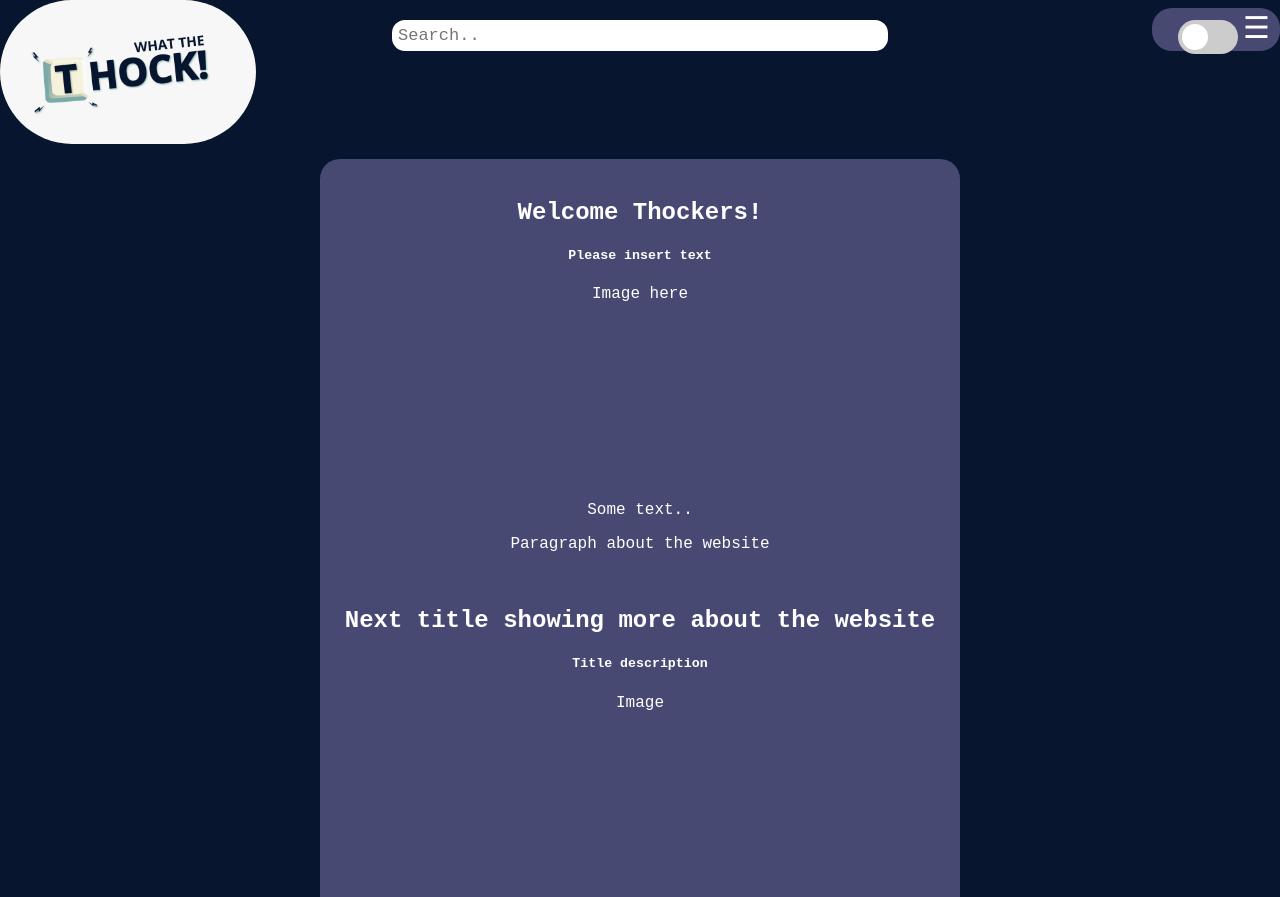
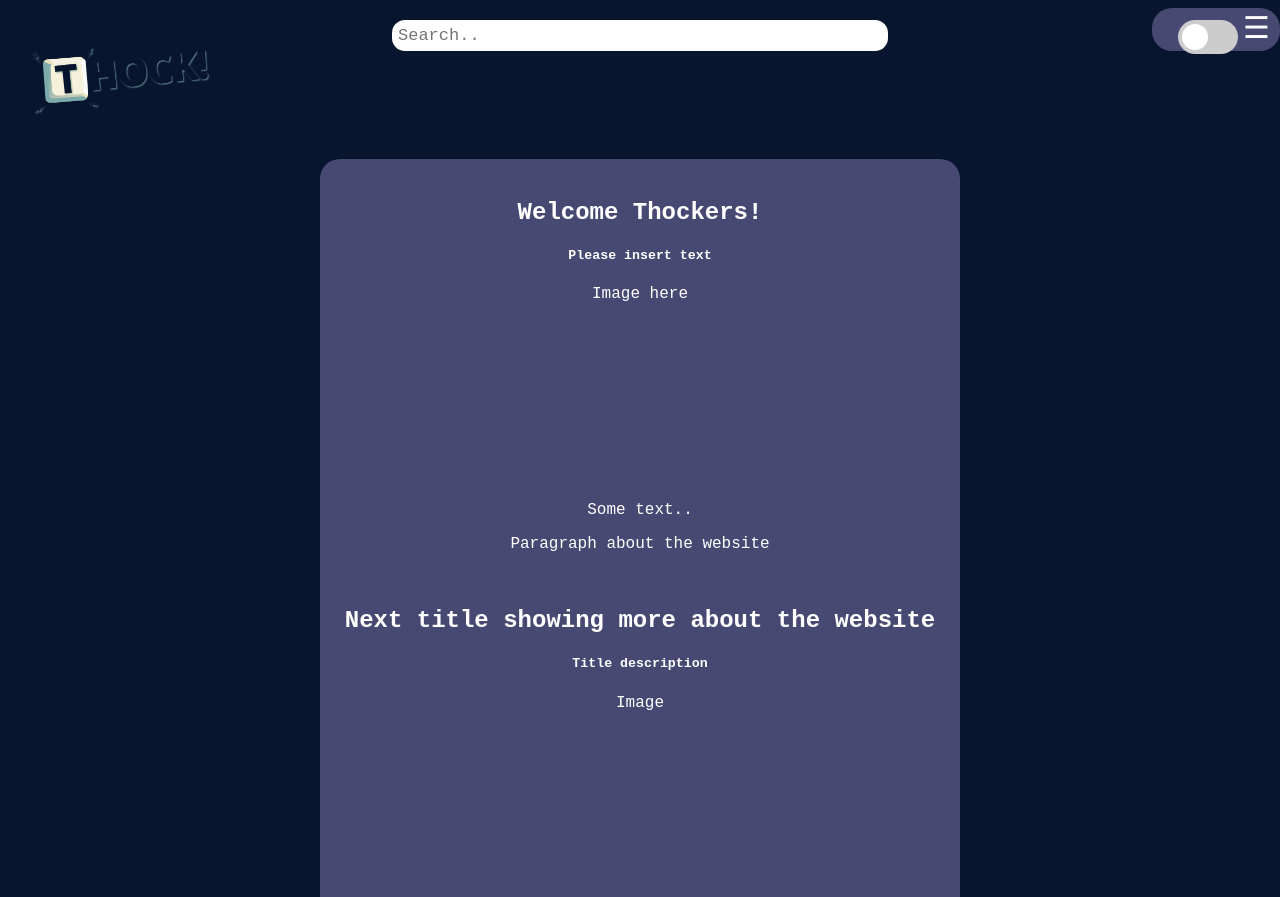
Before and after one commit to AlexHendersonn/WhatTheThock_Website, a website: page index.html in a window 1280 px wide. Shown: the top 897 px of the page. Drawn offline with Linux system fonts and the light colour scheme; a script that the page names is missing.

Commit message:
Update index.html

```diff
--- a/index.html
+++ b/index.html
@@ -10,7 +10,7 @@
 </head>
 
 <body>
-    <header><img src="./Resources/Thock_logo_black.jpg" alt="What the Thock Logo"></header>
+    <header><img src="./Resources/Thock_logo_black.png" alt="What the Thock Logo"></header>
 <!-----Menu------->
     <div id="mySidenav" class="sidenav">
         <a href="javascript:void(0)"></a>
@@ -47,7 +47,7 @@ class="close" title="Close Modal">&times;</span>
   <!-- Modal Content -->
   <form class="modal-content animate" action="/admin.html">
     <div class="imgcontainer">
-      <img src="/Resources/Thock_logo_black.jpg" alt="Avatar" class="avatar">
+      <img src="/Resources/Thock_logo_black.png" alt="Avatar" class="avatar">
     </div>
 
     <div class="container">
```
